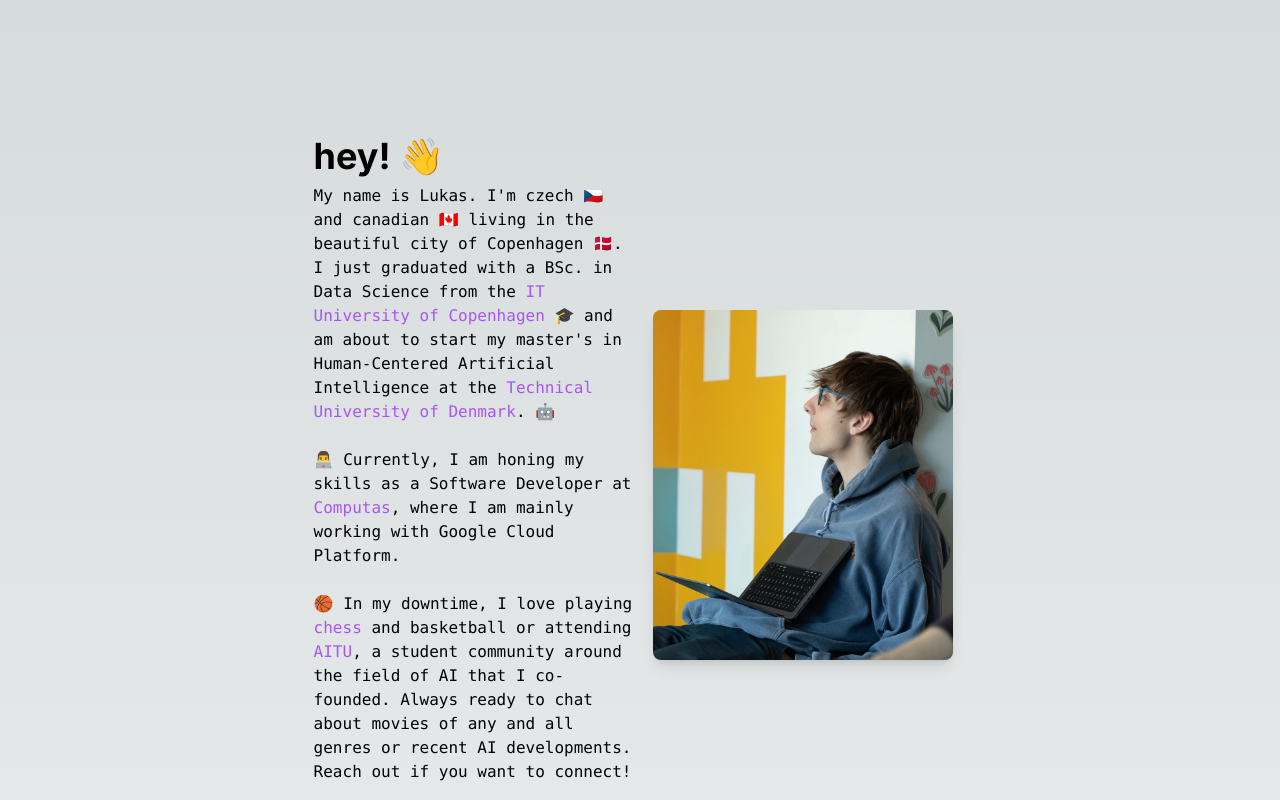
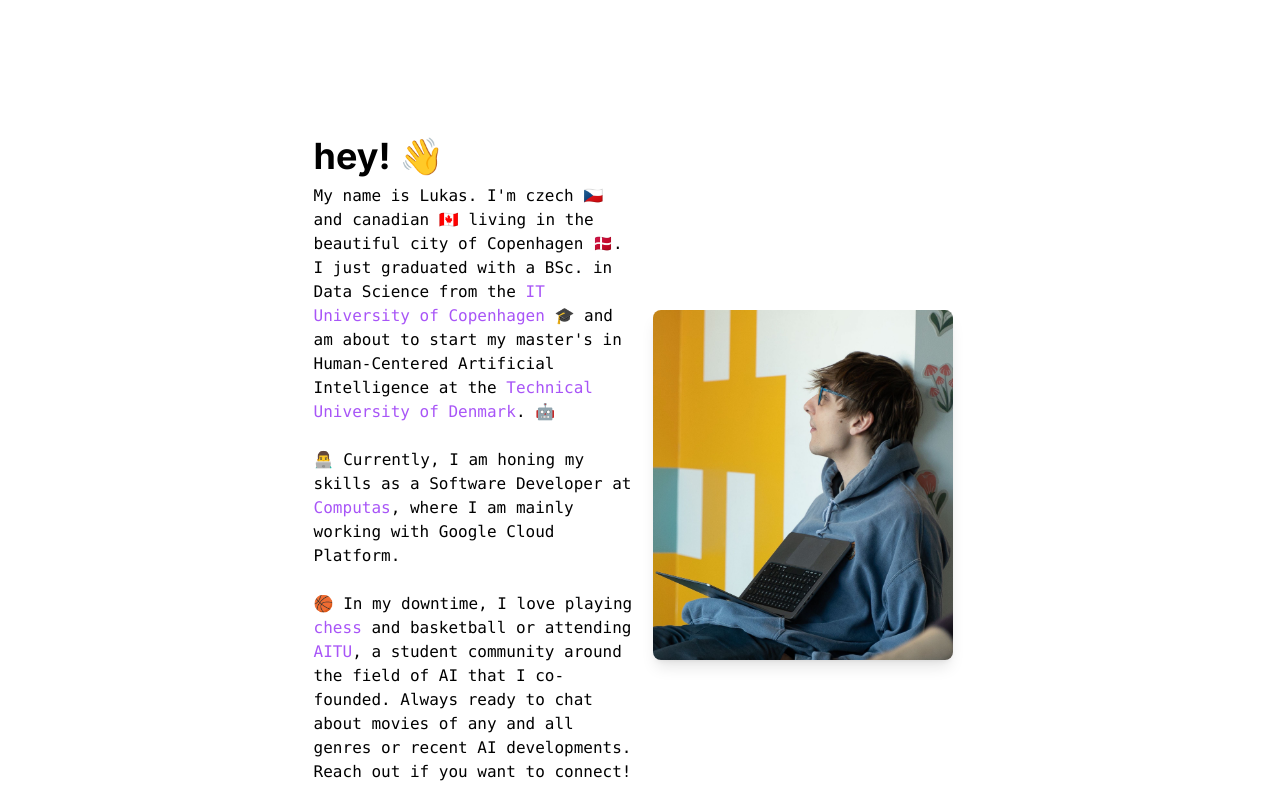
Before and after one commit to lukyrasocha/portfolio, a Next.js app: page / in a window 1280 px wide. Shown: the top 800 px of the page. Built offline with nearby package versions, Linux system fonts and the light colour scheme; no server answers.

Commit message:
default dark theme even in light system mode

```diff
--- a/src/app/globals.css
+++ b/src/app/globals.css
@@ -1,12 +1,6 @@
 @tailwind base;
 @tailwind components;
 @tailwind utilities;
-
-:root {
-  --foreground-rgb: 0, 0, 0;
-  --background-start-rgb: 214, 219, 220;
-  --background-end-rgb: 255, 255, 255;
-}
 
 @media (prefers-color-scheme: dark) {
   :root {
--- a/tailwind.config.js
+++ b/tailwind.config.js
@@ -14,6 +14,11 @@
       },
     },
   },
+  daisyui: {
+    themes: ["light", "dark", "cupcake"],
+    darkTheme: "dark",
+    base: false,
+  },
   plugins: [require("daisyui")],
 
 }
```
